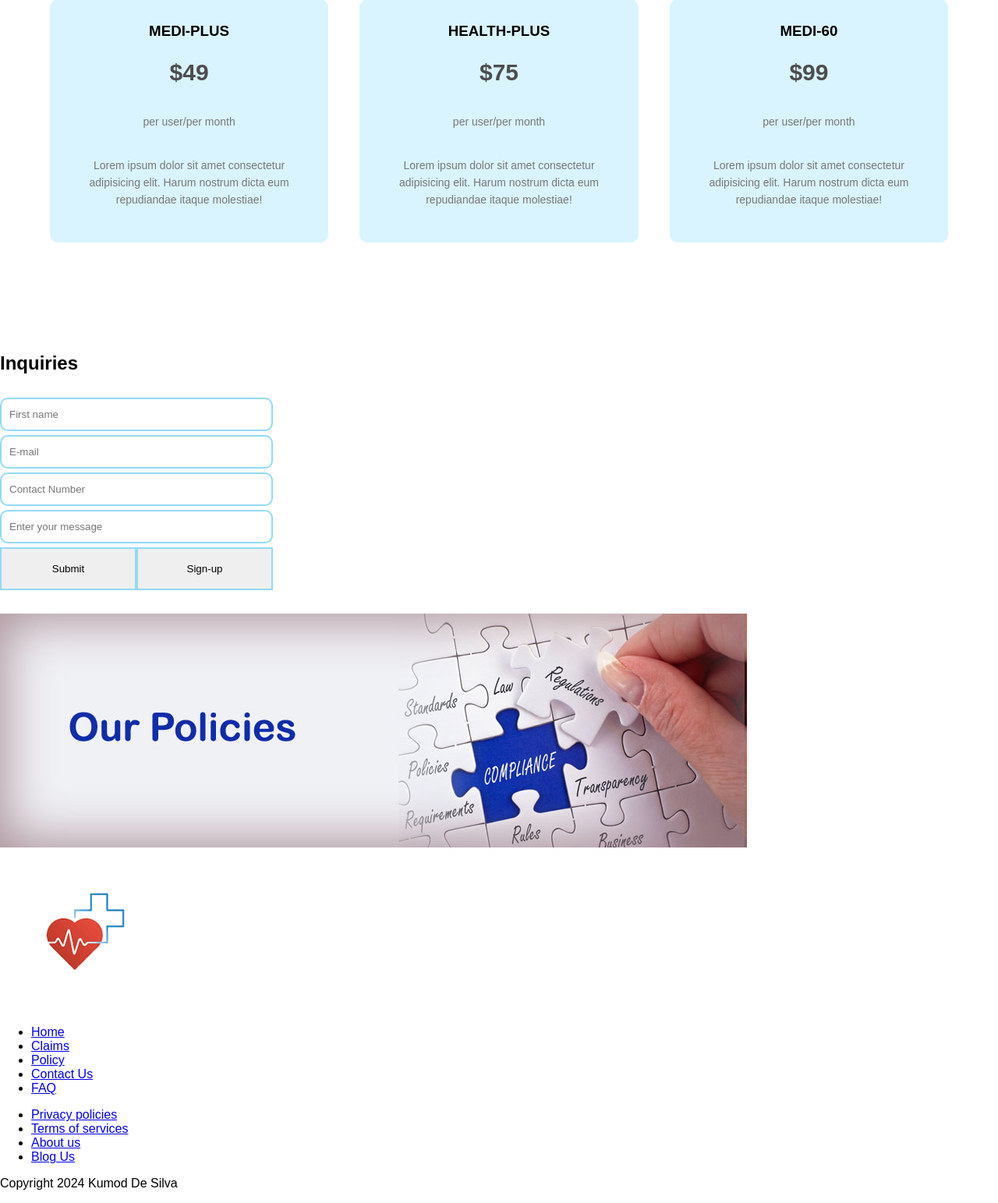
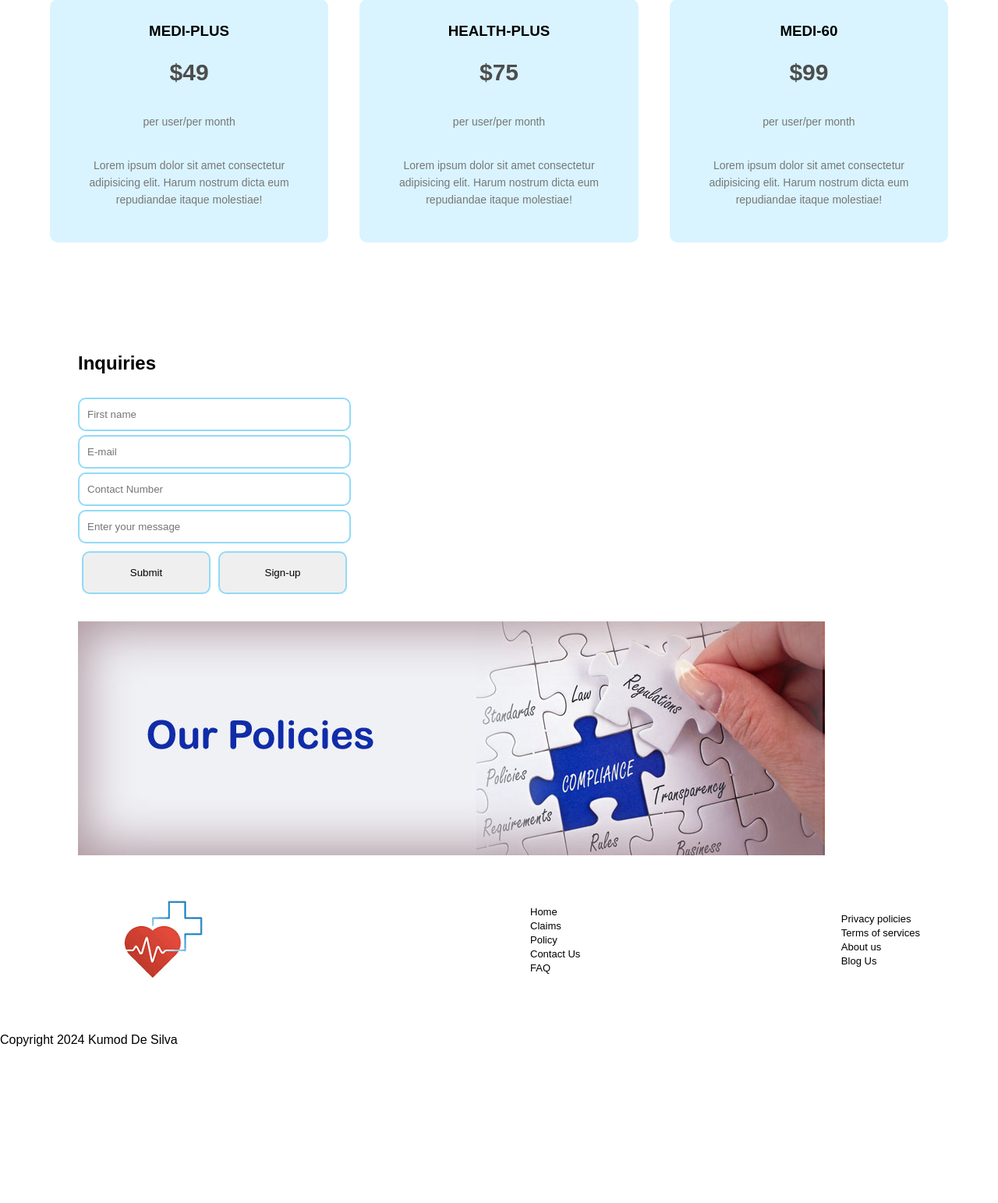
Before and after one commit to KumodN/Health-Insurance-Management_WebPages, a PHP site: page /policy.html in a window 1280 px wide. Shown: the part 865-2408 px from the top of the page at 78% size. After the commit the page ends 2207 px from the top, so only its background shows below. Run offline with PHP 8.4, Linux system fonts and the light colour scheme.

Commit message:
modify footer

```diff
--- a/policy.css
+++ b/policy.css
@@ -105,8 +105,10 @@ nav img{
 /*-------------------------------- Inquiries ------------------------------*/
 .inquiries{
   display:flex;
+  align-items:center;
   flex-wrap:wrap;
-  align-items:center;
+  margin-right :100px;
+  margin-left:100px;
 }
 .inquiries-form,.inquiries-img{
   flex-basis:50%;
@@ -131,13 +133,49 @@ form input{
 .inquiries-button{
   width:100%;
   display:flex;
-  justify-content:space-between;
 }
 button{
   flex-basis:50%;
   padding:18px 0;
   border:2px solid #92daf7;
-  margin
+  margin:5px;
+  border-radius: 10px;
+  box-sizing:border-box;
+  transition: 0.25s;
+}
+
+button:hover{
+  color:white;
+  background-color: #92daf7;
 }
 
 /*-------------------------------- Footer ------------------------------*/
+.footer{
+  display:flex;
+  justify-content:space-between;
+  align-items:center;
+  flex-wrap:wrap;
+  margin-left:100px;
+  margin-right:100px;
+}
+.footer-logo{
+  flex-basis:31%;
+  width:25px;
+}
+
+.footer-sitemap{
+  display:flex;
+  justify-content:space-between;
+  align-items:center;
+  flex-wrap:wrap;
+  flex-basis:50%;
+}
+.footer-sitemap ul li{
+  list-style:none;
+}
+
+.footer-sitemap ul li a{
+  color:black;
+  text-decoration:none;
+  font-size:13px;
+}
--- a/policy.html
+++ b/policy.html
@@ -104,11 +104,11 @@
         <li><a href="#">Blog Us</a></li>
       </ul>
     </div>
-    <div class="footer-icons">
-    </div>
-    <div class="footer-copyright">
-      <p>Copyright 2024 Kumod De Silva</p>
-    </div>
   </section>
+  <div class="footer-icons">
+  </div>
+  <div class="footer-copyright">
+    <p>Copyright 2024 Kumod De Silva</p>
+  </div>
 </body>
 </html>
```
